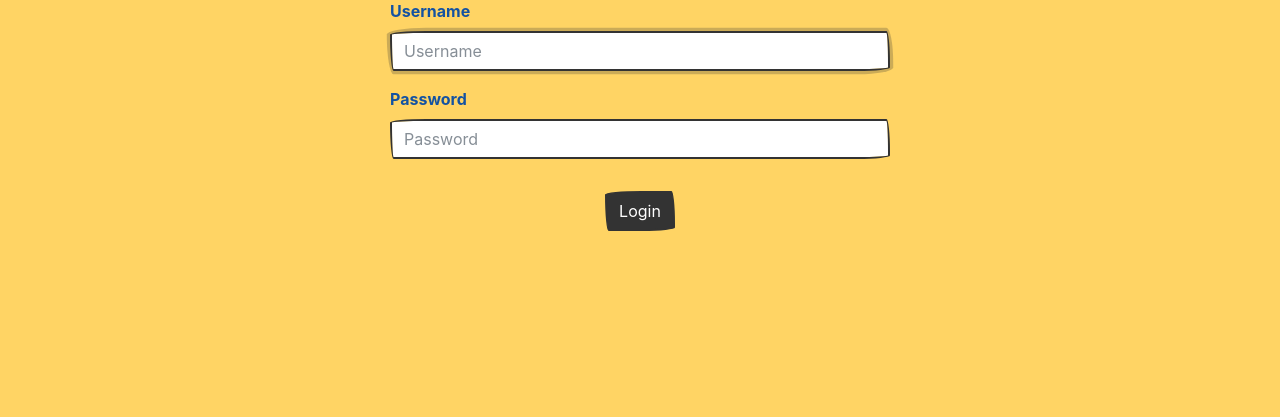
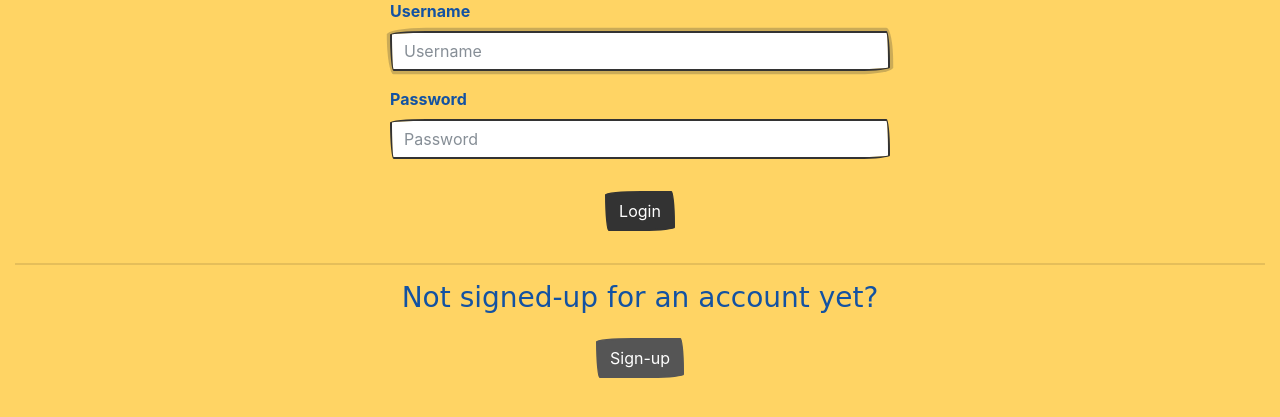
Before and after one commit to SteveWooding/cheddar-gorge, a Django app: page /login/ in a window 1280 px wide. Shown: the part 211-628 px from the top of the page. Run offline with Django 3.2, Linux system fonts and the light colour scheme; some libraries are stand-ins or nearby versions; some web fonts are replaced.

Commit message:
feat: Add sign-up button to login page

```diff
--- a/cheddargorge/templates/registration/login.html
+++ b/cheddargorge/templates/registration/login.html
@@ -13,5 +13,10 @@
     </div>
     <input type="hidden" name="next" value="{{ next }}">
   </form>
+  <hr>
+  <h3 class="text-center">Not signed-up for an account yet?</h3>
+  <div class="text-center">
+    <a href="{% url 'signup' %}" class="btn btn-secondary">Sign-up</a>
+  </div>
 
 {% endblock content %}
```
